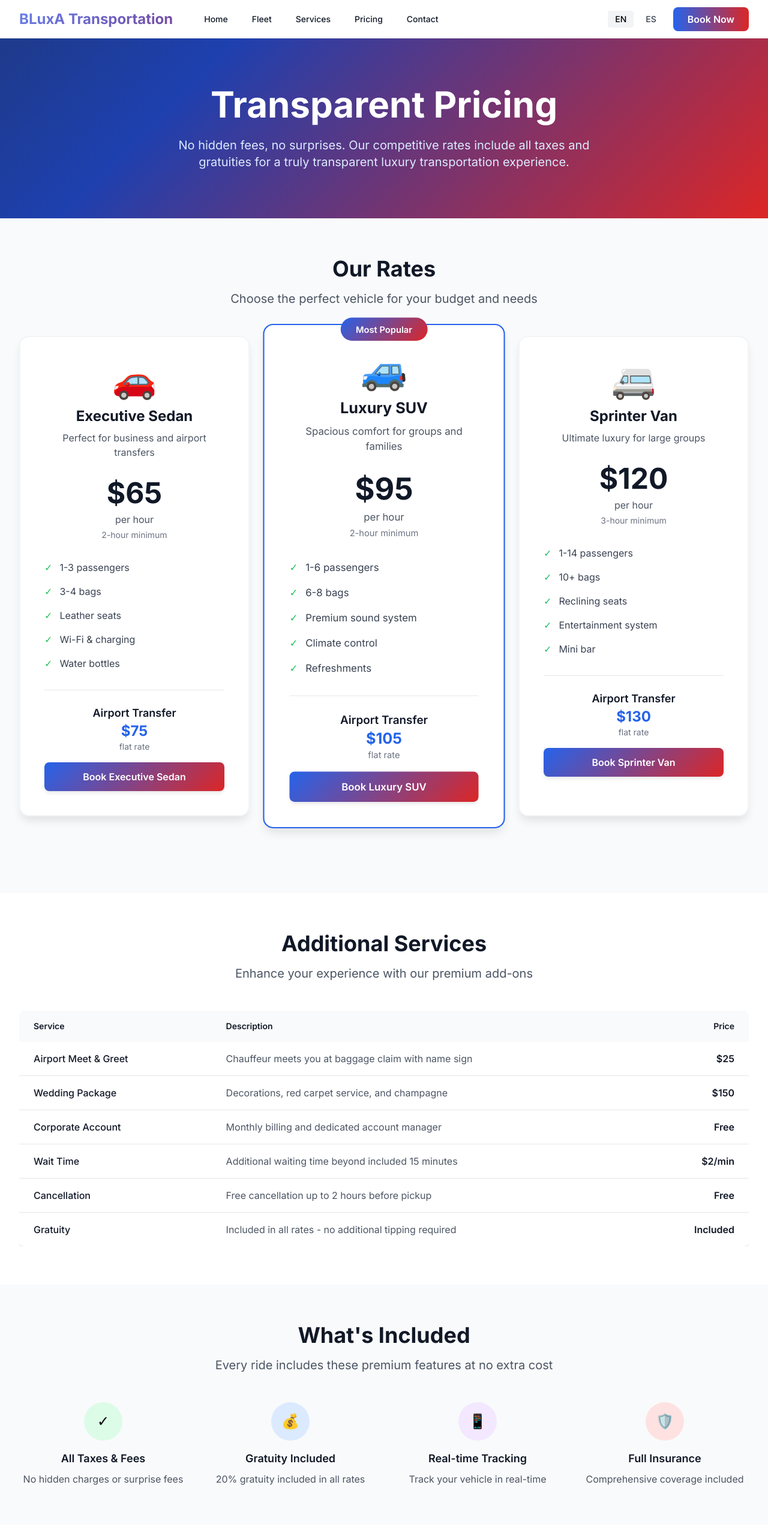
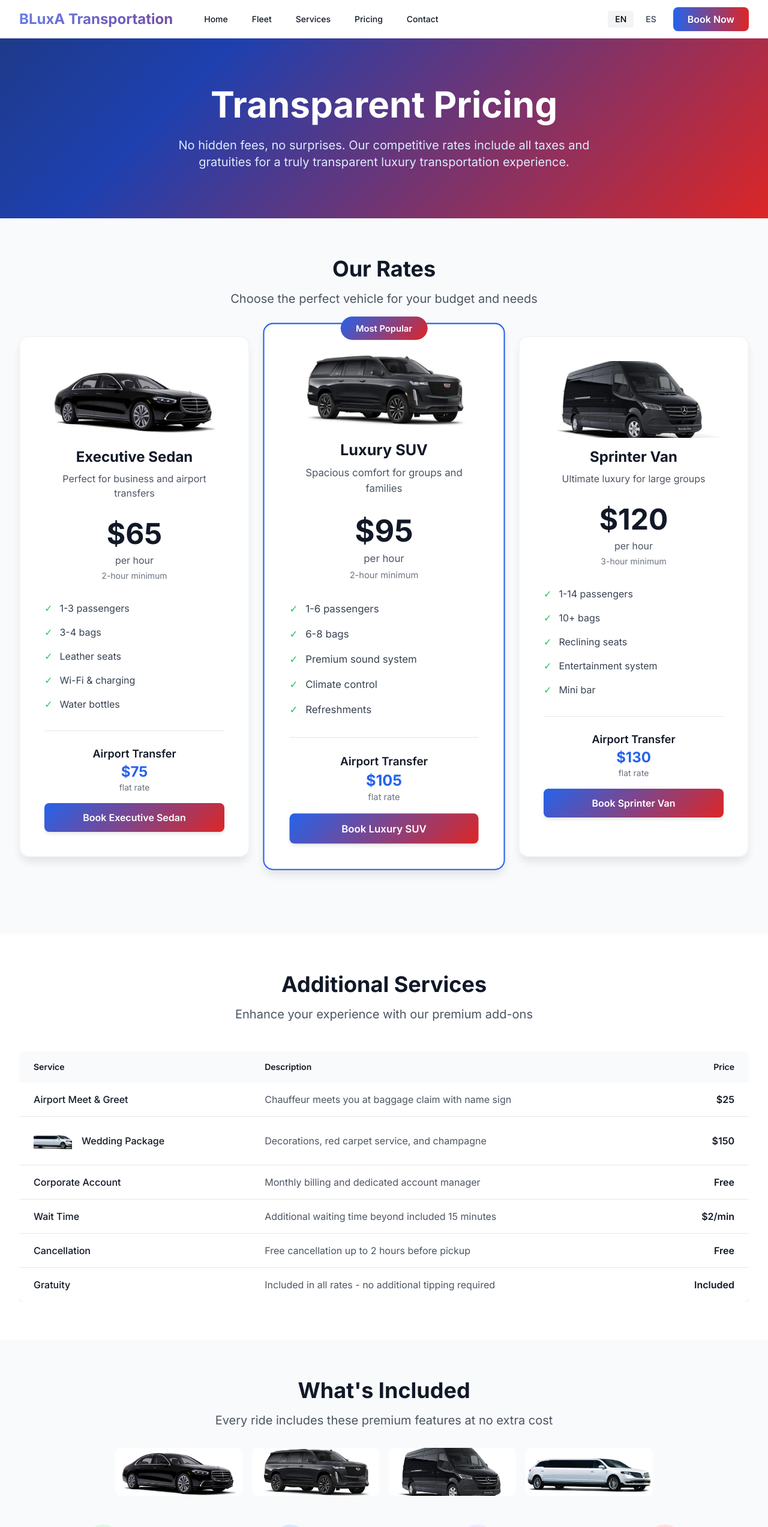
Before and after one commit to jbello3761-sys/-bluxa-corp-nextjs, a Next.js app: page /pricing in a window 1280 px wide. Shown: the top 2546 px of the page at 60% size. Built offline with nearby package versions, Linux system fonts and the light colour scheme; no server answers.

Commit message:
Final layout improvements

```diff
--- a/src/app/fleet/page.tsx
+++ b/src/app/fleet/page.tsx
@@ -79,7 +79,7 @@ export default function FleetPage() {
           background: white;
           border-radius: 12px;
           box-shadow: 0 10px 15px -3px rgba(0, 0, 0, 0.1);
-          padding: 32px;
+          padding: 40px;
           border: 1px solid #f3f4f6;
           transition: all 0.3s ease;
         }
@@ -125,7 +125,7 @@ export default function FleetPage() {
           <p className="text-xl text-gray-600">Choose the perfect vehicle for your needs</p>
         </div>
 
-        <div className="grid grid-cols-1 md:grid-cols-2 lg:grid-cols-4 gap-8">
+        <div className="grid grid-cols-1 md:grid-cols-2 lg:grid-cols-2 xl:grid-cols-3 gap-8 lg:gap-12">
           {vehicles.map((vehicle) => (
             <div key={vehicle.id} className={`card ${vehicle.popular ? 'ring-2 ring-blue-500 transform scale-105 relative' : ''}`}>
               {vehicle.popular && (
@@ -144,26 +144,26 @@ export default function FleetPage() {
                 />
               </div>
 
-              <div className="space-y-4">
+              <div className="space-y-6">
                 <div>
                   <h3 className="text-2xl font-bold text-gray-900 mb-2">{vehicle.name}</h3>
                   <p className="text-gray-600">{vehicle.description}</p>
                 </div>
 
-                <div className="grid grid-cols-2 gap-4">
-                  <div className="text-center p-3 bg-blue-50 rounded-lg">
-                    <div className="text-2xl mb-1">👥</div>
+                <div className="grid grid-cols-2 gap-6">
+                  <div className="text-center p-4 bg-blue-50 rounded-lg">
+                    <div className="text-2xl mb-2">👥</div>
                     <p className="text-sm font-medium text-blue-900">{vehicle.passengers} passengers</p>
                   </div>
-                  <div className="text-center p-3 bg-red-50 rounded-lg">
-                    <div className="text-2xl mb-1">🧳</div>
+                  <div className="text-center p-4 bg-red-50 rounded-lg">
+                    <div className="text-2xl mb-2">🧳</div>
                     <p className="text-sm font-medium text-red-900">{vehicle.bags} bags</p>
                   </div>
                 </div>
 
                 <div>
                   <h4 className="font-semibold text-gray-900 mb-2">Features:</h4>
-                  <ul className="space-y-1">
+                  <ul className="space-y-2">
                     {vehicle.features.map((feature, index) => (
                       <li key={index} className="flex items-center text-sm text-gray-600">
                         <span className="text-green-500 mr-2">✓</span>
@@ -173,8 +173,8 @@ export default function FleetPage() {
                   </ul>
                 </div>
 
-                <div className="border-t pt-4">
-                  <div className="flex items-center justify-between mb-4">
+                <div className="border-t pt-6">
+                  <div className="flex items-center justify-between mb-6">
                     <span className="text-2xl font-bold text-gray-900">From {vehicle.price}</span>
                     <span className="text-sm text-gray-500">+ taxes & fees</span>
                   </div>
--- a/src/app/pricing/page.tsx
+++ b/src/app/pricing/page.tsx
@@ -115,7 +115,13 @@ export default function PricingPage() {
           {/* Executive Sedan */}
           <div className="pricing-card">
             <div className="text-center mb-8">
-              <div className="text-6xl mb-4">🚗</div>
+              <div className="relative h-32 w-full mb-4 rounded-lg overflow-hidden">
+                <img
+                  src="/images/executive-sedan.jpg"
+                  alt="Executive Sedan"
+                  className="w-full h-full object-cover"
+                />
+              </div>
               <h3 className="text-2xl font-bold text-gray-900 mb-2">Executive Sedan</h3>
               <p className="text-gray-600">Perfect for business and airport transfers</p>
             </div>
@@ -164,7 +170,13 @@ export default function PricingPage() {
           {/* Luxury SUV */}
           <div className="pricing-card featured">
             <div className="text-center mb-8">
-              <div className="text-6xl mb-4">🚙</div>
+              <div className="relative h-32 w-full mb-4 rounded-lg overflow-hidden">
+                <img
+                  src="/images/luxury-suv.jpg"
+                  alt="Luxury SUV"
+                  className="w-full h-full object-cover"
+                />
+              </div>
               <h3 className="text-2xl font-bold text-gray-900 mb-2">Luxury SUV</h3>
               <p className="text-gray-600">Spacious comfort for groups and families</p>
             </div>
@@ -213,7 +225,13 @@ export default function PricingPage() {
           {/* Sprinter Van */}
           <div className="pricing-card">
             <div className="text-center mb-8">
-              <div className="text-6xl mb-4">🚐</div>
+              <div className="relative h-32 w-full mb-4 rounded-lg overflow-hidden">
+                <img
+                  src="/images/sprinter-van.jpg"
+                  alt="Sprinter Van"
+                  className="w-full h-full object-cover"
+                />
+              </div>
               <h3 className="text-2xl font-bold text-gray-900 mb-2">Sprinter Van</h3>
               <p className="text-gray-600">Ultimate luxury for large groups</p>
             </div>
@@ -285,7 +303,18 @@ export default function PricingPage() {
                   <td className="px-6 py-4 text-right font-semibold text-gray-900">$25</td>
                 </tr>
                 <tr className="hover:bg-gray-50">
-                  <td className="px-6 py-4 font-medium text-gray-900">Wedding Package</td>
+                  <td className="px-6 py-4 font-medium text-gray-900">
+                    <div className="flex items-center">
+                      <div className="w-16 h-12 mr-4 rounded-lg overflow-hidden">
+                        <img
+                          src="/images/stretch-limo.jpg"
+                          alt="Wedding Package - Stretch Limo"
+                          className="w-full h-full object-cover"
+                        />
+                      </div>
+                      Wedding Package
+                    </div>
+                  </td>
                   <td className="px-6 py-4 text-gray-600">Decorations, red carpet service, and champagne</td>
                   <td className="px-6 py-4 text-right font-semibold text-gray-900">$150</td>
                 </tr>
@@ -321,12 +350,44 @@ export default function PricingPage() {
           <div className="text-center mb-12">
             <h2 className="text-4xl font-bold text-gray-900 mb-4">What's Included</h2>
             <p className="text-xl text-gray-600">Every ride includes these premium features at no extra cost</p>
+
+            {/* Fleet Showcase */}
+            <div className="mt-8 grid grid-cols-2 md:grid-cols-4 gap-4 max-w-4xl mx-auto">
+              <div className="relative h-20 rounded-lg overflow-hidden">
+                <img
+                  src="/images/executive-sedan.jpg"
+                  alt="Executive Sedan"
+                  className="w-full h-full object-cover"
+                />
+              </div>
+              <div className="relative h-20 rounded-lg overflow-hidden">
+                <img
+                  src="/images/luxury-suv.jpg"
+                  alt="Luxury SUV"
+                  className="w-full h-full object-cover"
+                />
+              </div>
+              <div className="relative h-20 rounded-lg overflow-hidden">
+                <img
+                  src="/images/sprinter-van.jpg"
+                  alt="Sprinter Van"
+                  className="w-full h-full object-cover"
+                />
+              </div>
+              <div className="relative h-20 rounded-lg overflow-hidden">
+                <img
+                  src="/images/stretch-limo.jpg"
+                  alt="Stretch Limo"
+                  className="w-full h-full object-cover"
+                />
+              </div>
+            </div>
           </div>
 
           <div className="grid grid-cols-1 md:grid-cols-2 lg:grid-cols-4 gap-8">
             <div className="text-center">
               <div className="w-16 h-16 bg-green-100 rounded-full flex items-center justify-center mx-auto mb-4">
-                <span className="text-2xl">✓</span>
+                <span className="text-2xl font-bold text-green-600">✓</span>
               </div>
               <h3 className="text-lg font-semibold text-gray-900 mb-2">All Taxes & Fees</h3>
               <p className="text-gray-600">No hidden charges or surprise fees</p>
@@ -334,7 +395,7 @@ export default function PricingPage() {
 
             <div className="text-center">
               <div className="w-16 h-16 bg-blue-100 rounded-full flex items-center justify-center mx-auto mb-4">
-                <span className="text-2xl">💰</span>
+                <span className="text-2xl font-bold text-blue-600">$</span>
               </div>
               <h3 className="text-lg font-semibold text-gray-900 mb-2">Gratuity Included</h3>
               <p className="text-gray-600">20% gratuity included in all rates</p>
@@ -342,7 +403,7 @@ export default function PricingPage() {
 
             <div className="text-center">
               <div className="w-16 h-16 bg-purple-100 rounded-full flex items-center justify-center mx-auto mb-4">
-                <span className="text-2xl">📱</span>
+                <span className="text-2xl font-bold text-purple-600">GPS</span>
               </div>
               <h3 className="text-lg font-semibold text-gray-900 mb-2">Real-time Tracking</h3>
               <p className="text-gray-600">Track your vehicle in real-time</p>
@@ -350,7 +411,7 @@ export default function PricingPage() {
 
             <div className="text-center">
               <div className="w-16 h-16 bg-red-100 rounded-full flex items-center justify-center mx-auto mb-4">
-                <span className="text-2xl">🛡️</span>
+                <span className="text-2xl font-bold text-red-600">INS</span>
               </div>
               <h3 className="text-lg font-semibold text-gray-900 mb-2">Full Insurance</h3>
               <p className="text-gray-600">Comprehensive coverage included</p>
@@ -365,6 +426,38 @@ export default function PricingPage() {
           <div className="text-center mb-12">
             <h2 className="text-4xl font-bold text-gray-900 mb-4">Pricing FAQ</h2>
             <p className="text-xl text-gray-600">Common questions about our rates and billing</p>
+
+            {/* Fleet Preview */}
+            <div className="mt-8 flex justify-center items-center space-x-4">
+              <div className="relative h-16 w-24 rounded-lg overflow-hidden">
+                <img
+                  src="/images/executive-sedan.jpg"
+                  alt="Executive Sedan"
+                  className="w-full h-full object-cover"
+                />
+              </div>
+              <div className="relative h-16 w-24 rounded-lg overflow-hidden">
+                <img
+                  src="/images/luxury-suv.jpg"
+                  alt="Luxury SUV"
+                  className="w-full h-full object-cover"
+                />
+              </div>
+              <div className="relative h-16 w-24 rounded-lg overflow-hidden">
+                <img
+                  src="/images/sprinter-van.jpg"
+                  alt="Sprinter Van"
+                  className="w-full h-full object-cover"
+                />
+              </div>
+              <div className="relative h-16 w-24 rounded-lg overflow-hidden">
+                <img
+                  src="/images/stretch-limo.jpg"
+                  alt="Stretch Limo"
+                  className="w-full h-full object-cover"
+                />
+              </div>
+            </div>
           </div>
 
           <div className="space-y-8">
```
